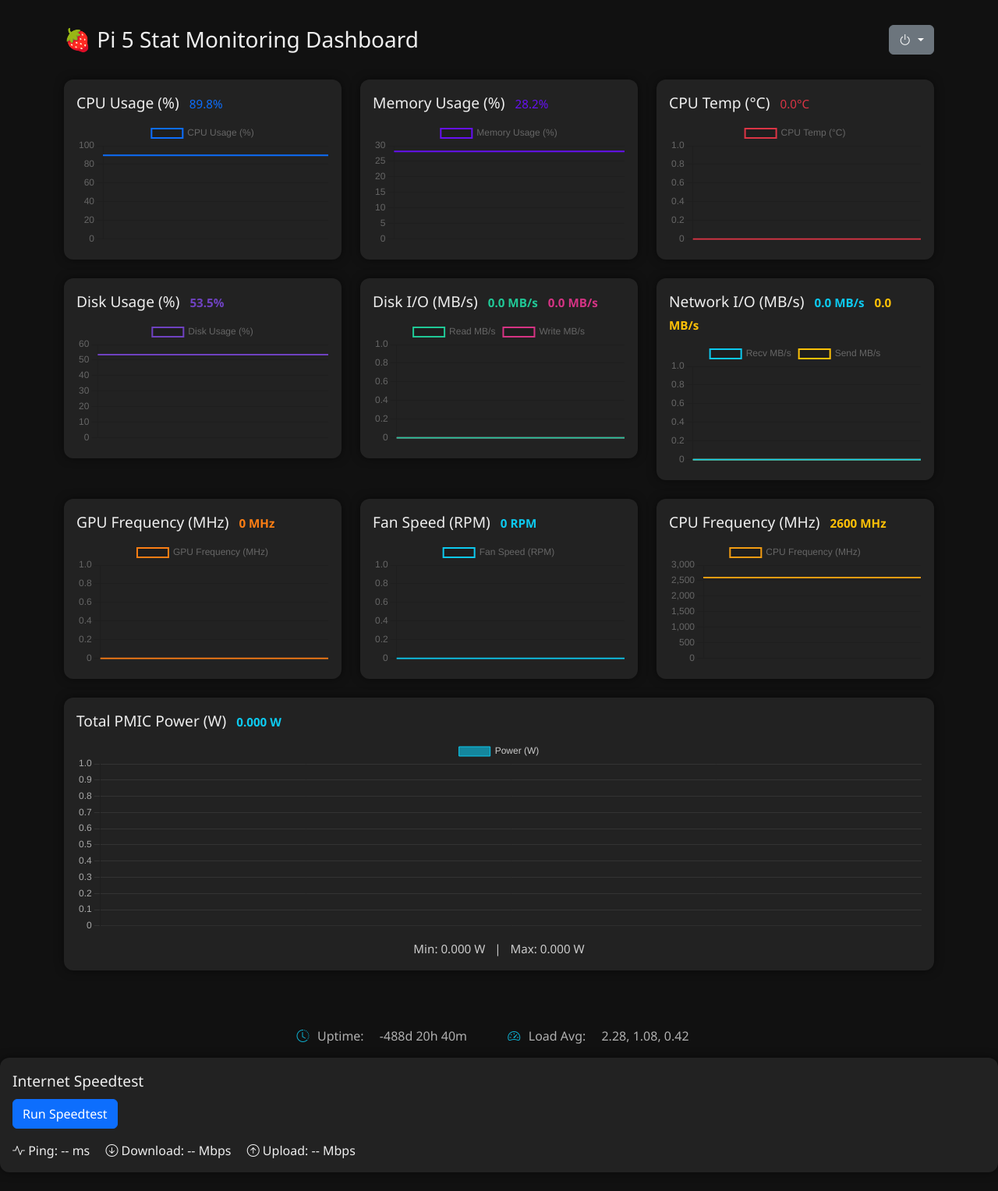
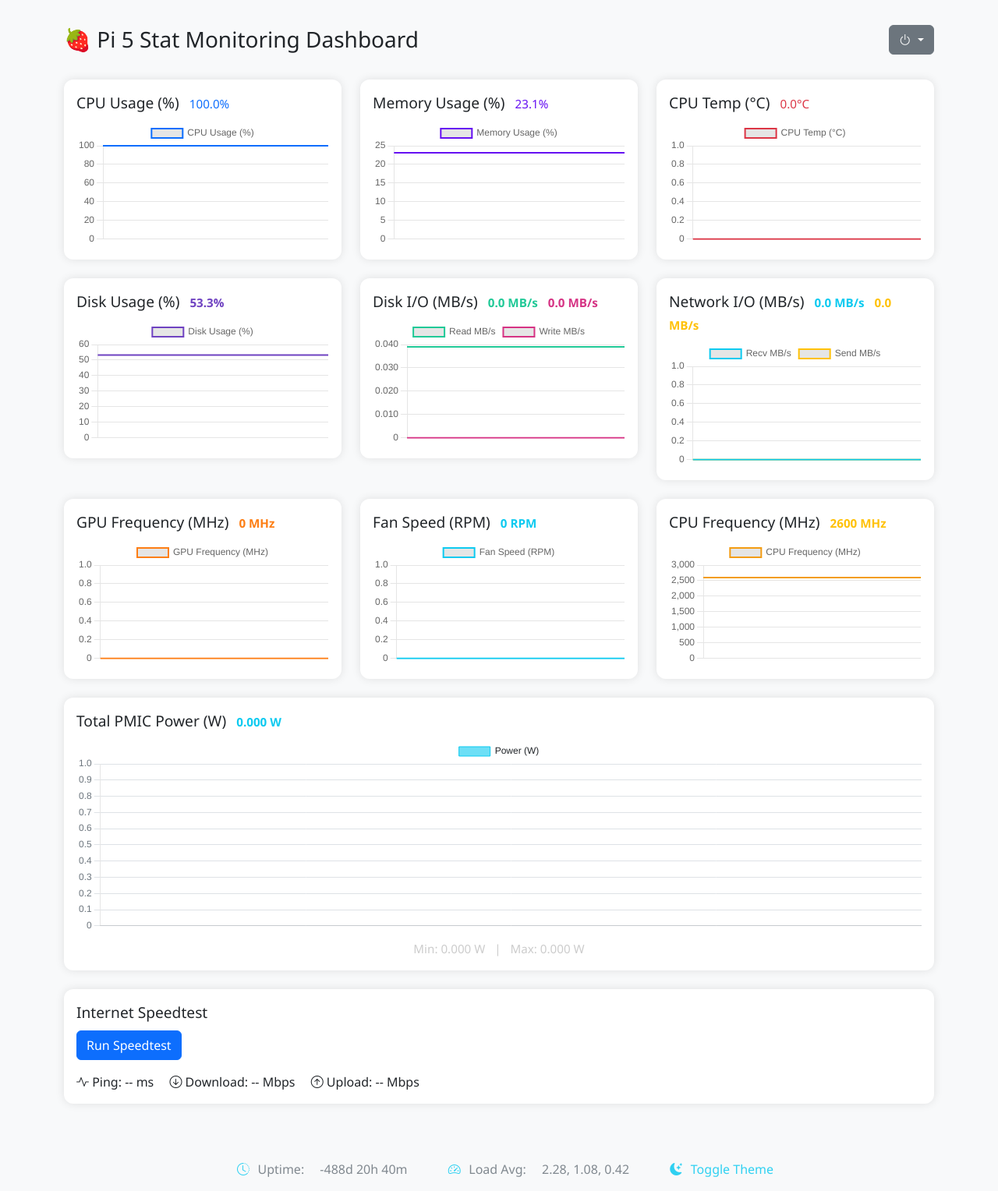
Before and after one commit to gsidhu/pi-monitor, a FastAPI app: page / in a window 1280 px wide. Shown: the whole page at 78% size. Run offline with FastAPI, Linux system fonts and the light colour scheme; data that the repository does not hold is empty.

Commit message:
theme mode toggles

```diff
--- a/static/scripts.js
+++ b/static/scripts.js
@@ -277,6 +277,38 @@ window.addEventListener("DOMContentLoaded", () => {
     }
   }
 
+  // Theme toggle
+  const themeToggle = document.getElementById("theme-toggle");
+  const body = document.body;
+
+  const applyTheme = (theme) => {
+    if (theme === "dark") {
+      body.classList.add("dark-mode");
+      powerChart.options.scales.y.ticks.color = "#aaa";
+      powerChart.options.scales.y.grid.color = "#333";
+      powerChart.options.scales.x.ticks.color = "#aaa";
+      powerChart.options.plugins.legend.labels.color = "#ccc";
+    } else {
+      body.classList.remove("dark-mode");
+      powerChart.options.scales.y.ticks.color = "#6c757d";
+      powerChart.options.scales.y.grid.color = "#dee2e6";
+      powerChart.options.scales.x.ticks.color = "#6c757d";
+      powerChart.options.plugins.legend.labels.color = "#212529";
+    }
+    powerChart.update();
+  };
+
+  themeToggle.addEventListener("click", (e) => {
+    e.preventDefault();
+    const currentTheme = body.classList.contains("dark-mode") ? "light" : "dark";
+    applyTheme(currentTheme);
+    localStorage.setItem("theme", currentTheme);
+  });
+
+  // Apply saved theme on load
+  const savedTheme = localStorage.getItem("theme") || "light";
+  applyTheme(savedTheme);
+
   // Initial calls and intervals
   setTimeout(() => {
     updateStats();
--- a/static/style.css
+++ b/static/style.css
@@ -1,9 +1,30 @@
+:root {
+  --bg-color-light: #f8f9fa;
+  --text-color-light: #212529;
+  --card-bg-color-light: #fff;
+  --card-shadow-light: 0 0 12px rgba(0, 0, 0, 0.1);
+  --footer-text-color-light: #6c757d;
+
+  --bg-color-dark: #111;
+  --text-color-dark: #eee;
+  --card-bg-color-dark: #222;
+  --card-shadow-dark: 0 0 12px rgba(0, 0, 0, 0.5);
+  --footer-text-color-dark: #ccc;
+}
+
 body {
-  background-color: #111;
-  color: #eee;
+  background-color: var(--bg-color-light);
+  color: var(--text-color-light);
   font-family: 'Segoe UI', sans-serif;
   padding-top: 2rem;
+  transition: background-color 0.3s, color 0.3s;
 }
+
+body.dark-mode {
+  background-color: var(--bg-color-dark);
+  color: var(--text-color-dark);
+}
+
 h1 {
   flex-grow: 1;
   margin: 0;
@@ -18,12 +39,19 @@ h1 {
 }
 
 .chart-card {
-  background-color: #222;
+  background-color: var(--card-bg-color-light);
   border-radius: 12px;
   padding: 1rem;
-  box-shadow: 0 0 12px rgba(0, 0, 0, 0.5);
+  box-shadow: var(--card-shadow-light);
   margin-bottom: 1.5rem;
+  transition: background-color 0.3s, box-shadow 0.3s;
 }
+
+body.dark-mode .chart-card {
+  background-color: var(--card-bg-color-dark);
+  box-shadow: var(--card-shadow-dark);
+}
+
 .chart-title {
   font-size: 1.2rem;
   margin-bottom: 0.5rem;
@@ -45,11 +73,15 @@ canvas {
 
 .footer {
   text-align: center;
-  color: #ccc;
+  color: var(--footer-text-color-light);
   font-size: 1rem;
   padding: 1rem;
   margin-top: 2rem;
   opacity: 0.85;
+}
+
+body.dark-mode .footer {
+  color: var(--footer-text-color-dark);
 }
 
 .footer i {
@@ -61,13 +93,29 @@ canvas {
   margin: 0 1rem;
 }
 
+.theme-toggle-link {
+  color: #0dcaf0;
+  text-decoration: none;
+  margin-left: 1rem;
+}
+
+.theme-toggle-link:hover {
+  text-decoration: underline;
+}
+
 .skeleton-loader {
   width: 100px;
   height: 20px;
+  background: linear-gradient(90deg, #f0f0f0, #e0e0e0, #f0f0f0);
+  background-size: 200% 100%;
+  animation: skeleton-loading 1.5s infinite linear;
+  border-radius: 4px;
+}
+
+body.dark-mode .skeleton-loader {
   background: linear-gradient(90deg, #333, #444, #333);
   background-size: 200% 100%;
   animation: skeleton-loading 1.5s infinite linear;
-  border-radius: 4px;
 }
 
 @keyframes skeleton-loading {
--- a/templates/index.html
+++ b/templates/index.html
@@ -141,12 +141,6 @@
       </div>
     </div>
 
-  </div>
-
-  <div class="footer" id="footerStats">
-    <span><i class="bi bi-clock-history"></i> Uptime: <span id="uptime">—</span></span>
-    <span><i class="bi bi-speedometer2"></i> Load Avg: <span id="loadAvg">—</span></span>
-  </div>
     <!-- Row 5: Speedtest -->
     <div class="row">
       <div class="col-md-12">
@@ -165,6 +159,14 @@
         </div>
       </div>
     </div>
+
+  </div>
+
+  <div class="footer" id="footerStats">
+    <span><i class="bi bi-clock-history"></i> Uptime: <span id="uptime">—</span></span>
+    <span><i class="bi bi-speedometer2"></i> Load Avg: <span id="loadAvg">—</span></span>
+    <a href="#" id="theme-toggle" class="theme-toggle-link"><i class="bi bi-moon-stars-fill"></i> Toggle Theme</a>
+  </div>
   <script src="https://cdn.jsdelivr.net/npm/bootstrap@5.3.0/dist/js/bootstrap.bundle.min.js" defer></script>
 </body>
 
```
Lines whose indentation alone changed are shown as unchanged.
